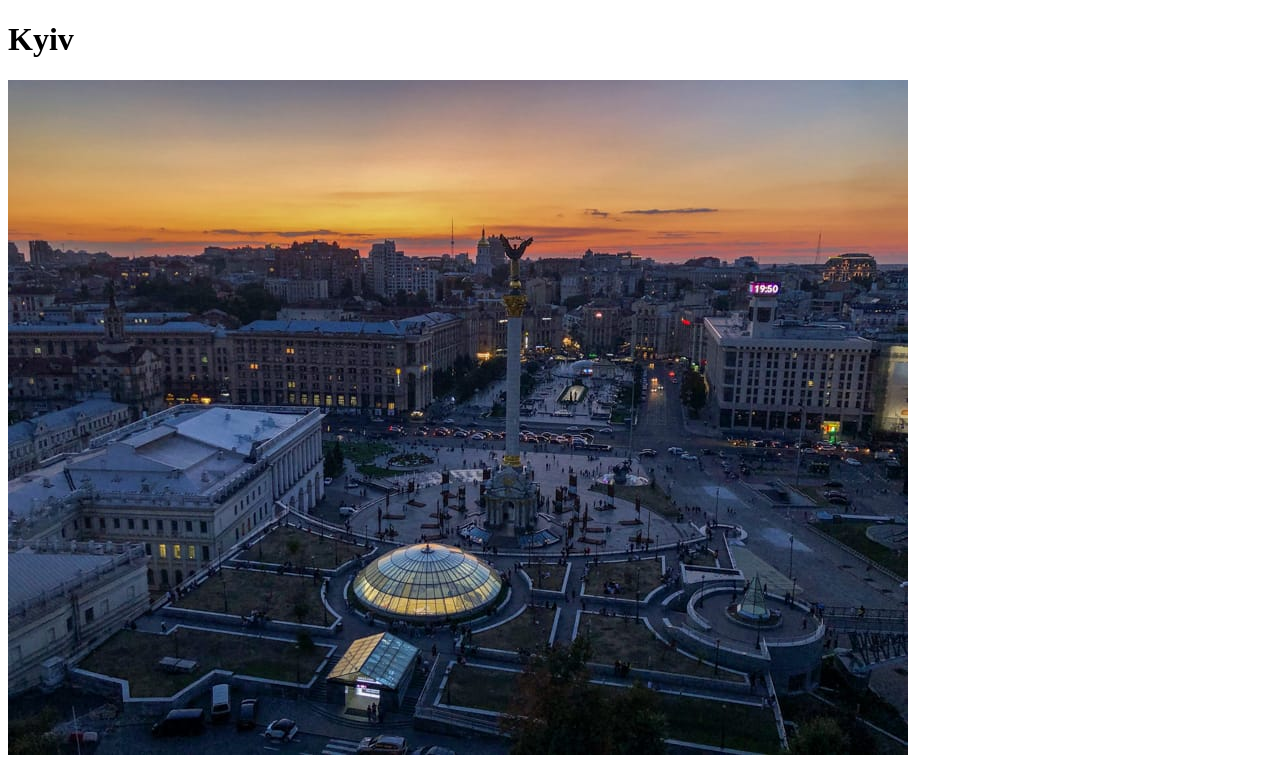
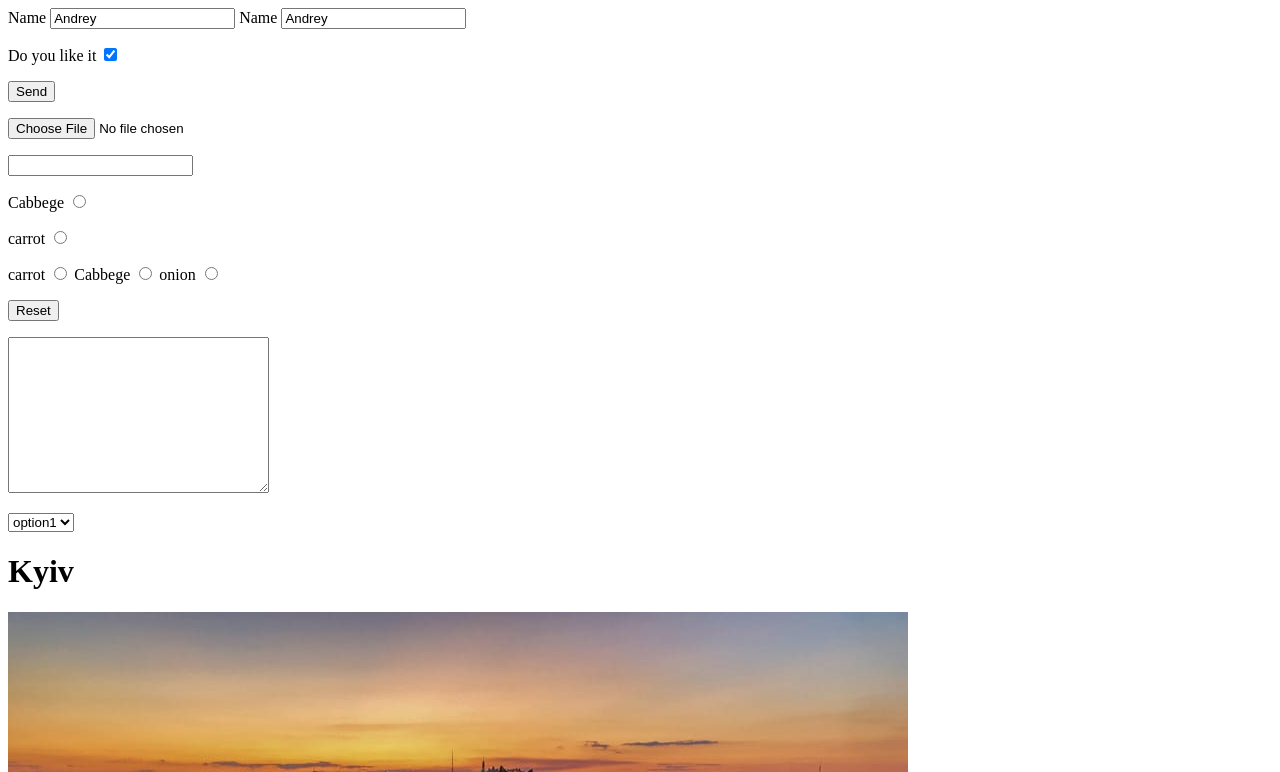
Before and after one commit to Andrij20/proekt, a plain HTML site: page index.html in a window 1280 px wide. Shown: the top 772 px of the page. Drawn offline with Linux system fonts and the light colour scheme.

Commit message:
laboratorna robota

```diff
--- a/index.html
+++ b/index.html
@@ -7,6 +7,64 @@
     <title>Kyiv</title>
 </head>
 <body>
+    <form method="GET">
+
+
+            <label for="input1">Name</label>
+            <input  required input id="input1" value="Andrey" placeholder="enter text here" type="text">
+
+            <label for="input2">Name</label>
+            <input  required input id="input2" value="Andrey" placeholder="enter text here" type="text">
+
+        <p>
+            <label for="input1">Do you like it</label>
+            <input checked id="input1" type="checkbox">
+        </p>
+        <p>
+             <label for="input3"></label>
+             <input id="input3" value="Send" type="button">
+
+        </p>
+        <p>
+            <input type="file">
+        </p>
+        <p>
+            <input type="password">
+        </p>
+        <p>
+            <label for="radio">Cabbege</label>
+            <input name="val"  type="radio">
+        </p>
+        <p>
+            <label for="radio">carrot</label>
+            <input name="val"   type="radio">
+        </p>
+        <P>
+            <label for="radio1">carrot</label>
+            <input name="val" id="radio1" type="radio" value="rad1">
+
+            <label for="radio2">Cabbege</label>
+            <input name="val" id="radio2" type="radio" value="rad2">
+
+            <label for="radio3">onion</label>
+            <input name="val" id="radio3" type="radio" value="rad3" >
+        </P>
+        <p>
+            <button type="submit">Reset</button>
+        </p>
+        <p>
+           <textarea  minlength="20" name="" id="" cols="30" rows="10"></textarea>
+        </p>
+        <p>
+            <select name="" id="">
+                <option value="">option1</option>
+                <option value="">option2</option>
+                <option value="">option3</option>
+            </select>
+        </p>
+
+
+    </form>
 
     <h1>Kyiv</h1>
 <img src="kyiv6546.jpg" />
```
